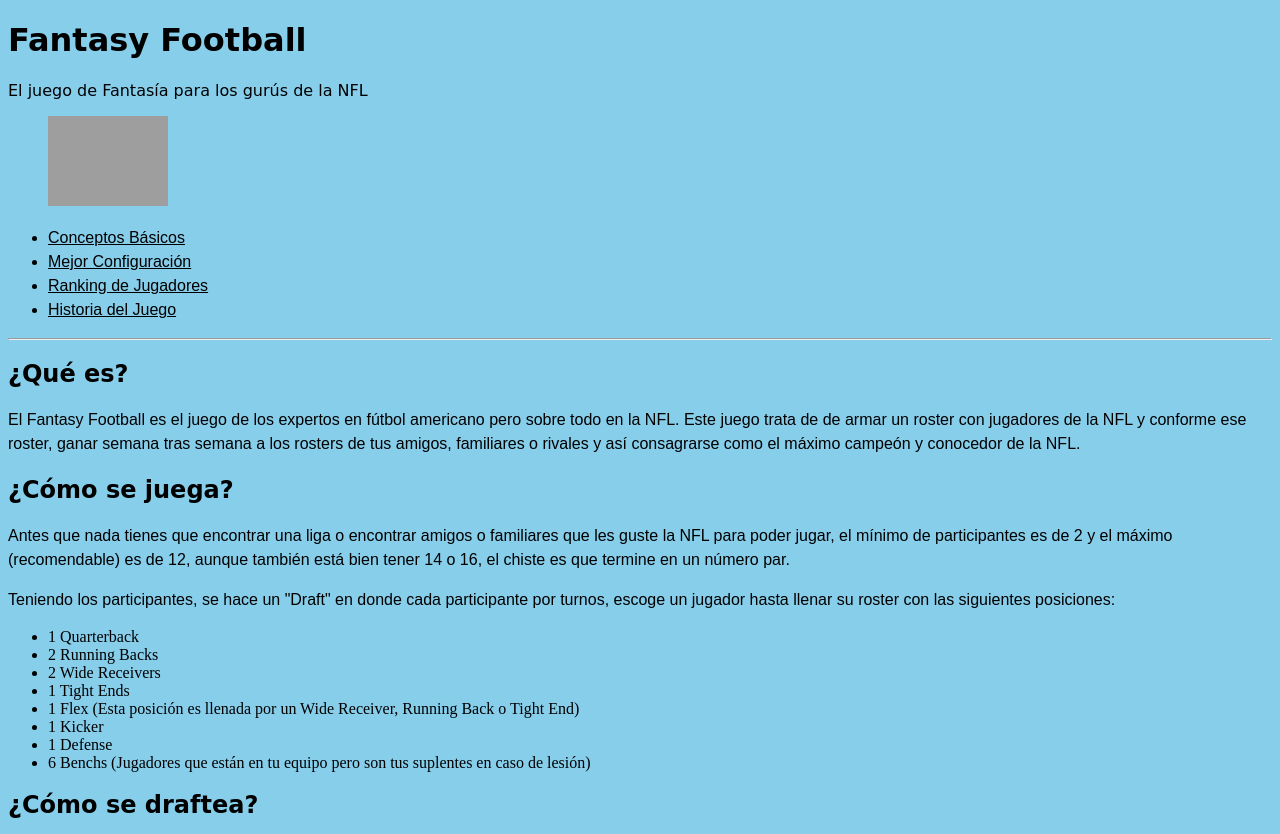
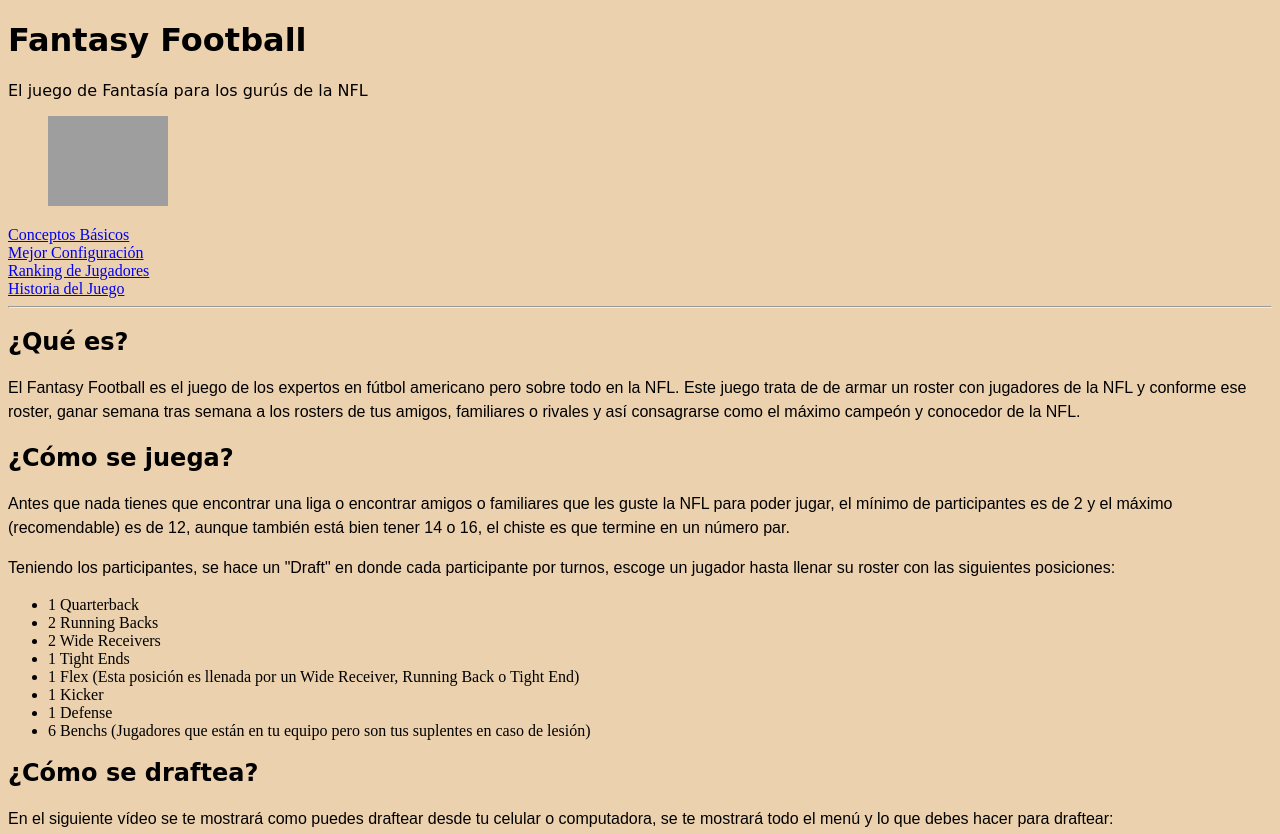
Before and after one commit to CarlosdelaGarza07/PaginaFantasy, a plain HTML site: page index.html in a window 1280 px wide. Shown: the top 834 px of the page. Drawn offline with Linux system fonts and the light colour scheme; grey boxes are pictures that could not be loaded.

Commit message:
otra cosas

```diff
--- a/index.html
+++ b/index.html
@@ -3,6 +3,7 @@
 <head>
     <meta charset="UTF-8">
     <meta name="viewport" content="width=device-width, initial-scale=1.0">
+    <script src="texto.js"></script>
     <title>PaginaPrincipal</title>
     <style>
         p{
@@ -21,32 +22,28 @@
             font-family: 'Lobster', cursive;
         }
 
-        a{
-            color: black;
-            font-family: Arial, Helvetica, sans-serif;
-            line-height: 1.5;
-        }
-
         h2{
             color: black;
             font-family: 'Lobster', cursive;
         }
+
     </style>
+    <link rel="stylesheet" type="text/css" href="index.css">
 </head>
+
 <h1>Fantasy Football</h1>
 <footer>El juego de Fantasía para los gurús de la NFL</footer>
 <figure>
     <img src="https://static.www.nfl.com/image/private/f_auto/league/vmog46rnxqxwgwltwa4a" alt="Logo Fantasy" width="120px ">
 </figure>
-<body style="background-color: skyblue;">
+<body style="background-color: rgb(236, 209, 174);" >
     <nav>
-            <ul>
-                <li><a href="conceptos.html">Conceptos Básicos</a></li>
-                <li><a href="configuracion.html">Mejor Configuración</a></li>
-                <li><a href="rankings.html">Ranking de Jugadores</a></li>
-                <li><a href="historia.html">Historia del Juego</a></li>
-            </ul>
-        </footer>
+        <div class="listadomenu">
+                <div><a href="conceptos.html">Conceptos Básicos</a></div>
+                <div><a href="configuracion.html">Mejor Configuración</a></div>
+                <div><a href="rankings.html">Ranking de Jugadores</a></div>
+                <div><a href="historia.html">Historia del Juego</a></div>
+        </div>
     </nav>
     <hr>
     <main>
@@ -57,7 +54,7 @@
             <h2>¿Cómo se juega?</h2>
             <p>Antes que nada tienes que encontrar una liga o encontrar amigos o familiares que les guste la NFL para poder jugar, el mínimo de participantes es de 2 y el máximo (recomendable) es de 12, aunque también está bien tener 14 o 16, el chiste es que termine en un número par.</p>
             <p>Teniendo los participantes, se hace un "Draft" en donde cada participante por turnos, escoge un jugador hasta llenar su roster con las siguientes posiciones:</p>
-            <ul>
+            <ul class="listadoposiciones">
                 <li>1 Quarterback</li>
                 <li>2 Running Backs</li>
                 <li>2 Wide Receivers</li>
@@ -72,6 +69,10 @@
             <p>En el siguiente vídeo se te mostrará como puedes draftear desde tu celular o computadora, se te mostrará todo el menú y lo que debes hacer para draftear:</p>
             <iframe width="560" height="315" src="https://www.youtube.com/embed/obbVYYpU5SU?si=Cna4DrNvwGE_zZeb&amp;start=476" title="YouTube video player" frameborder="0" allow="accelerometer; autoplay; clipboard-write; encrypted-media; gyroscope; picture-in-picture; web-share" referrerpolicy="strict-origin-when-cross-origin" allowfullscreen></iframe>
             <p>Después del Draft, el paso siguiente más importante es mantenerte al tanto de los jugadores pues es importante darle un seguimiento a todos, conocer su estado de salud, ver sus estadísticas, conocer sus rivales y tomar decisiones acerca de quien iniciar y quien sentar en cada semana pues estas decisiones pueden afectar todo tu camino al campeonato pues un solo punto puede cambiarte tu destino en la temporada para ser campeón.</p>
+
+            <aside>
+                <button onclick="mostrarPalabraAlAzar()">Jugador</button>
+            </aside>
 
             <h2><b>IMPORTANTE!!</b></h2>
             <p>Si quieres practicar tus Drafts y ver como se escojen los jugadores además de recomendaciones y el por que escogerlos, te recomiendo hacer un <em>Mock Draft</em>.</p><br>
```
